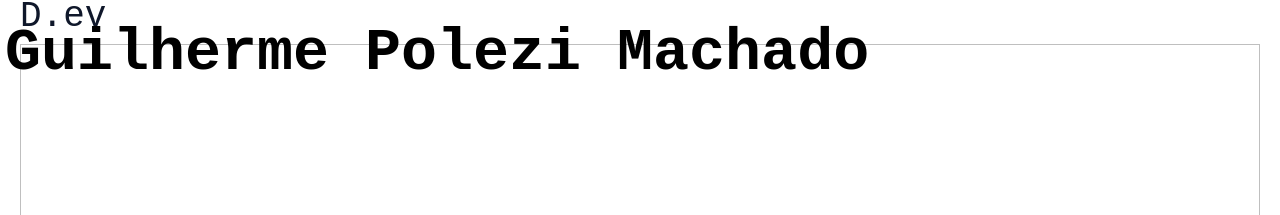
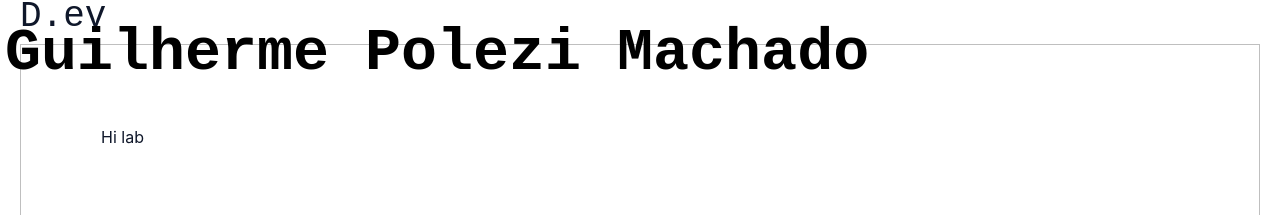
Before and after one commit to GuiPolezi/portfolio-dev, a React (Vite) app: page /lab in a window 1280 px wide. Shown: the part 67-282 px from the top of the page. Built offline with nearby package versions, Linux system fonts and the light colour scheme; a web font is replaced by a local one.

Commit message:
New page and new route

```diff
--- /dev/null
+++ b/src/pages/lab.jsx
@@ -0,0 +1,7 @@
+export function Lab() {
+    return (
+        <>
+            <h4>Hi lab</h4>
+        </>
+    )
+}
--- a/src/routes.jsx
+++ b/src/routes.jsx
@@ -3,6 +3,7 @@ import { useEffect } from "react"
 import { Home } from './pages/index'
 import { Info } from './pages/info'
 import { Projects } from './pages/projects'
+import { Lab } from './pages/lab'
 
 export default function AppRoutes() {
     // 1. Pegamos a localização atual da URL
@@ -15,7 +16,7 @@ export default function AppRoutes() {
 
         if (rootElement) {
             // Se a rota for /projects, liberamos o scroll. Caso contrário, bloqueamos.
-            if (location.pathname === '/projects') {
+            if (location.pathname === '/projects' || location.pathname === '/lab') {
                 rootElement.style.overflowY = 'auto';
             } else {
                 rootElement.style.overflowY = 'hidden';
@@ -28,6 +29,7 @@ export default function AppRoutes() {
             <Route path="/" element={<Home />} />
             <Route path="/info" element={<Info />} />
             <Route path="/projects" element={<Projects />} />
+            <Route path="/lab" element={<Lab />} />
         </Routes>
     )
 }
```
